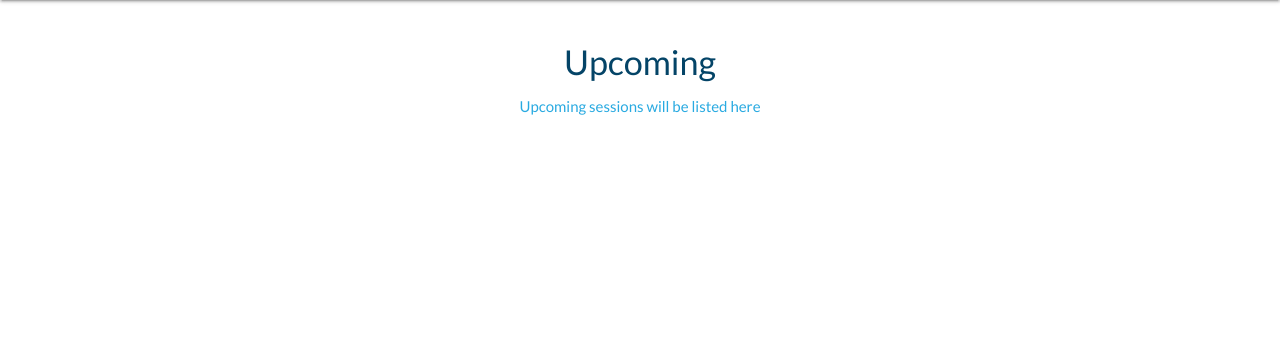
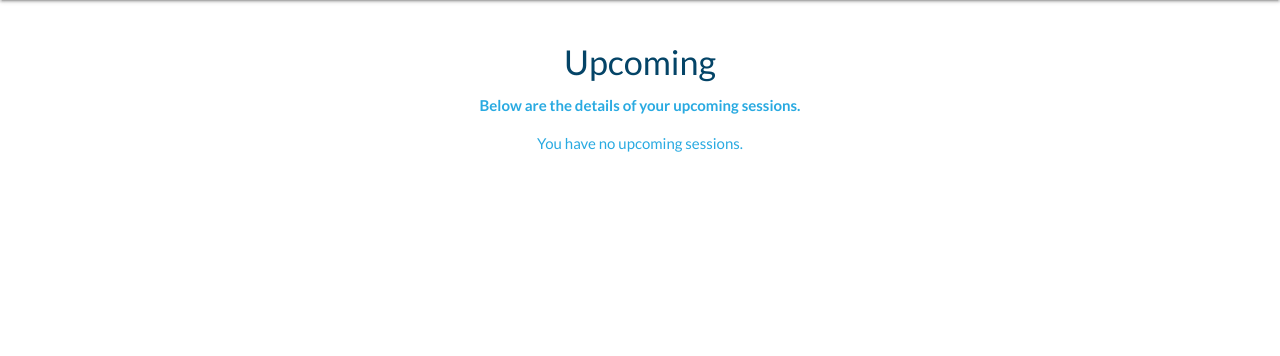
Before and after one commit to daniddelrio/akads-ph, a Django app: template users/templates/users/tutee/upcoming_tutee.html in a window 1280 px wide. Shown: the part 64-420 px from the top of the page. Run offline with Django 3.2, Linux system fonts and the light colour scheme; the template is opened without the code that fills it, so the values that code supplies are empty; some libraries are stand-ins or nearby versions.

Commit message:
Add Upcoming subheader

```diff
--- a/users/templates/users/tutee/upcoming_tutee.html
+++ b/users/templates/users/tutee/upcoming_tutee.html
@@ -7,6 +7,8 @@
 {%block content%}
   <div class="container user" id='map-check' stat='tutor'>
     <h4 class="akads-dark-blue-text">Upcoming</h4>
+    <strong class="akads-mid-blue-text">Below are the details of your upcoming sessions.</strong>
+
     {% load static %}
     {% if session_group %}
     {% for individual_session in session_group %}
@@ -31,7 +33,7 @@
       </div>
     {% endfor %}
     {% else %}
-      <p class="akads-mid-blue-text">Upcoming sessions will be listed here</p>
+      <p class="akads-mid-blue-text">You have no upcoming sessions.</p>
     {% endif %}
   </div>
 {% endblock content %}
--- a/users/templates/users/tutor/upcoming_tutor.html
+++ b/users/templates/users/tutor/upcoming_tutor.html
@@ -7,6 +7,7 @@
 {%block content%}
   <div class="container user" id='map-check' stat='tutor'>
     <h4 class="akads-dark-blue-text">Upcoming</h4>
+    <strong class="akads-mid-blue-text">Below are the details of your upcoming sessions.</strong>
 
     {% if session_group %}
     {% for individual_session in session_group %}
@@ -37,7 +38,7 @@
       </div>
     {% endfor %}
     {% else %}
-      <p class="akads-mid-blue-text">Upcoming sessions will be listed here</p>
+      <p class="akads-mid-blue-text">You have no upcoming sessions.</p>
     {% endif %}
   </div>
 {% endblock content %}
```
